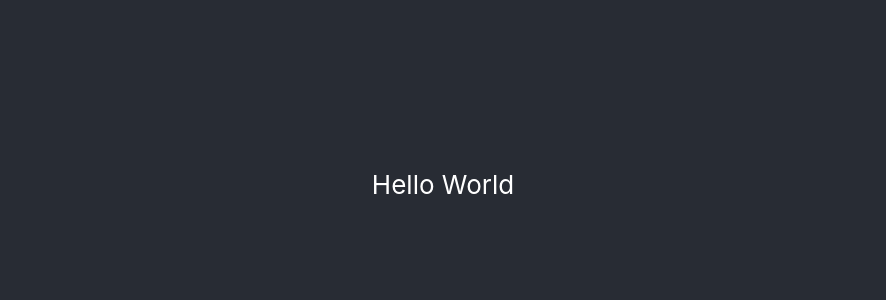
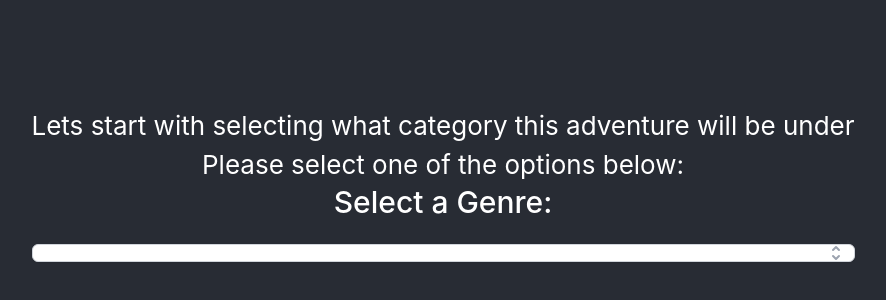
Before and after one commit to ldyken53/adventure-learning-bot, a React (Create React App) app in the folder adventure-workshop/: page /start in a window 1280 px wide. Shown: the part 216-516 px from the top of the page, without its empty margins (197-1083 px from the left). Built offline with nearby package versions, Linux system fonts and the light colour scheme.

Commit message:
Add genre options

```diff
--- a/adventure-workshop/package.json
+++ b/adventure-workshop/package.json
@@ -4,6 +4,8 @@
   "private": true,
   "dependencies": {
     "@craco/craco": "^6.1.2",
+    "@headlessui/react": "^1.1.1",
+    "@heroicons/react": "^1.0.1",
     "@testing-library/jest-dom": "^5.12.0",
     "@testing-library/react": "^11.2.6",
     "@testing-library/user-event": "^12.8.3",
--- /dev/null
+++ b/adventure-workshop/src/GenreOptions.js
@@ -0,0 +1,114 @@
+/* This example requires Tailwind CSS v2.0+ */
+import { Fragment, Component } from "react";
+import { Listbox, Transition } from "@headlessui/react";
+import { CheckIcon, SelectorIcon } from "@heroicons/react/solid";
+
+const genres = [
+  {
+    id: 1,
+    name: "Math",
+  },
+  {
+    id: 2,
+    name: "Science",
+  },
+  {
+    id: 3,
+    name: "History",
+  },
+  {
+    id: 4,
+    name: "English",
+  },
+  {
+    id: 5,
+    name: "Language",
+  }
+];
+
+
+class GenreOptions extends Component {
+  constructor(props) {
+    super(props);
+    this.state = {
+        selected: ''
+    };
+    this.change=this.change.bind(this);
+  }
+
+  classNames(...classes) {
+    return classes.filter(Boolean).join(" ");
+  }
+  change = (e) => {
+    this.setState({selected: e.name});
+  };
+  render() {
+    return (
+      <Listbox value={this.state.selected} onChange={this.change}>
+        {({ open }) => (
+          <>
+            <Listbox.Label className="block font-medium text-3xl text-white-700">
+              Select a Genre:
+            </Listbox.Label>
+            <div className="mt-1 relative">
+              <Listbox.Button className="relative w-full bg-white border border-gray-300 rounded-md shadow-sm pl-3 pr-10 py-2 text-left cursor-default focus:outline-none focus:ring-1 focus:ring-indigo-500 focus:border-indigo-500 sm:text-sm">
+                <span className="flex items-center">
+                  <span className="ml-3 block truncate text-black text-2xl">{this.state.selected}</span>
+                </span>
+                <span className="ml-3 absolute inset-y-0 right-0 flex items-center pr-2 pointer-events-none">
+                  <SelectorIcon
+                    className="h-5 w-5 text-gray-400"
+                    aria-hidden="true"
+                  />
+                </span>
+              </Listbox.Button>
+
+              <Transition
+                show={open}
+                as={Fragment}
+                leave="transition ease-in duration-100"
+                leaveFrom="opacity-100"
+                leaveTo="opacity-0"
+              >
+                <Listbox.Options
+                  static
+                  className="absolute z-10 mt-1 w-full bg-white shadow-lg max-h-56 rounded-md py-1 text-base ring-1 ring-black ring-opacity-5 overflow-auto focus:outline-none sm:text-sm"
+                >
+                  {genres.map((genre) => (
+                    <Listbox.Option
+                      key={genre.id}
+                      className={({ active }) =>
+                        this.classNames(
+                          active ? "text-white bg-indigo-600" : "text-gray-900",
+                          "cursor-default select-none relative py-2 pl-3 pr-9"
+                        )
+                      }
+                      value={genre}
+                    >
+                      {({ selected, active }) => (
+                        <>
+                          <div className="flex items-center">
+                            <span
+                              className={this.classNames(
+                                selected ? "font-semibold" : "font-normal",
+                                "ml-3 block truncate text-2xl"
+                              )}
+                            >
+                              {genre.name}
+                            </span>
+                          </div>
+                        </>
+                      )}
+                    </Listbox.Option>
+                  ))}
+                </Listbox.Options>
+              </Transition>
+            </div>
+          </>
+        )}
+      </Listbox>
+    );
+  }
+}
+
+export {GenreOptions};
--- a/adventure-workshop/src/Start.jsx
+++ b/adventure-workshop/src/Start.jsx
@@ -1,4 +1,5 @@
 import React, { Component } from "react";
+import { GenreOptions } from "./GenreOptions.js";
 
 class Start extends Component {
   constructor(props) {
@@ -8,7 +9,11 @@ class Start extends Component {
   render() {
     return (
       <div>
-        <h1>Hello World</h1>
+        <h1>
+          Lets start with selecting what category this adventure will be under
+        </h1>
+        <h2>Please select one of the options below:</h2>
+        <GenreOptions />
       </div>
     );
   }
```
Also changed, not shown: 1 other file (tests, documents, lock files or other folders).
